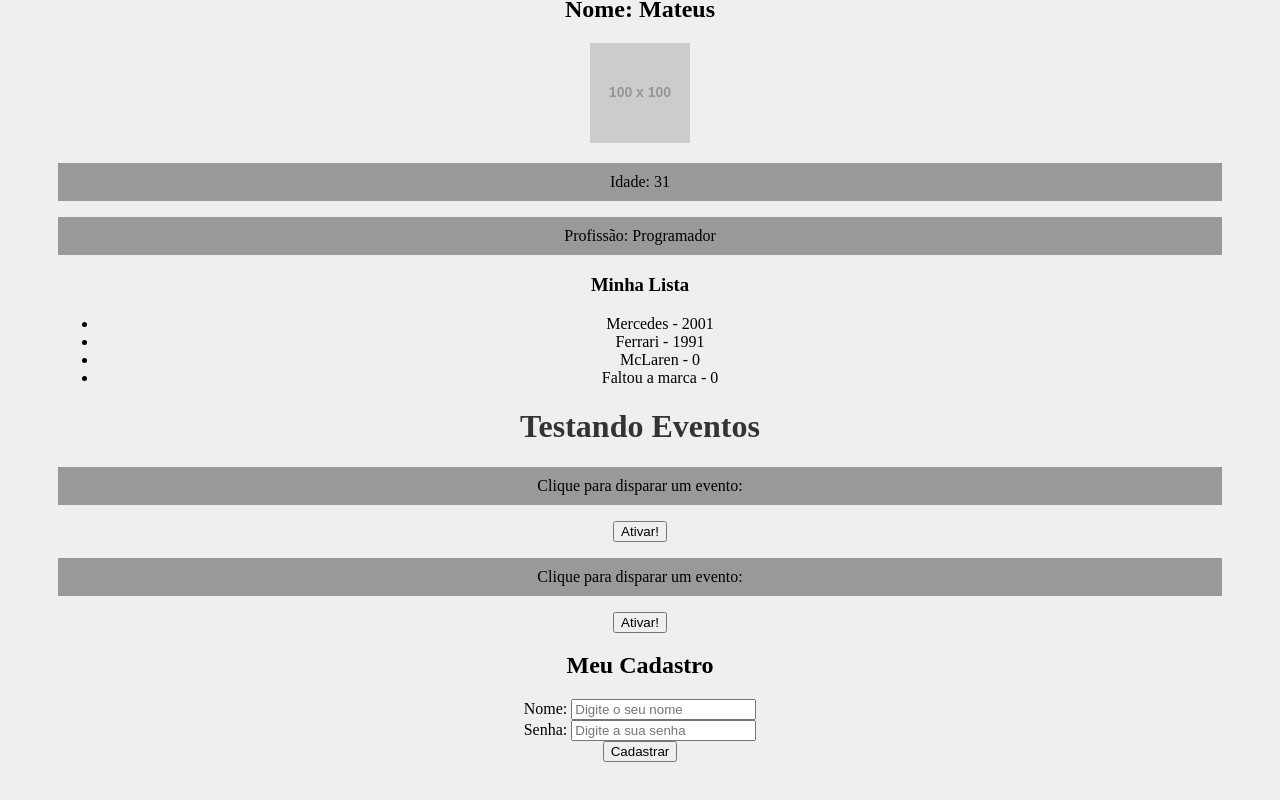
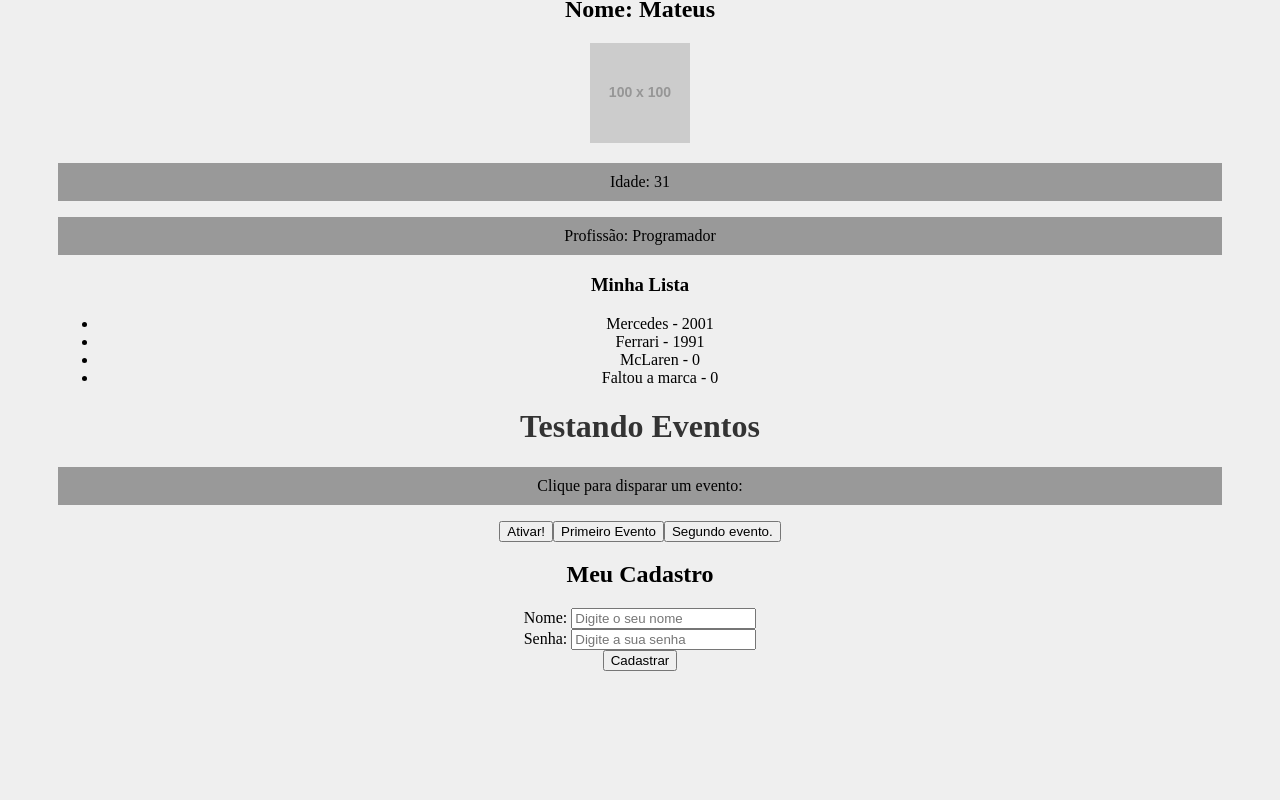
Before and after one commit to ton-long/react, a React (Create React App) app in the folder meu-projeto/: page / in a window 1280 px wide. Shown: the part 955-1755 px from the top of the page. After the commit the page ends 1684 px from the top, so only its background shows below. Built offline with nearby package versions, Linux system fonts and the light colour scheme.

Commit message:
Passar eventos por props

```diff
--- a/meu-projeto/src/App.js
+++ b/meu-projeto/src/App.js
@@ -55,7 +55,6 @@
       {/*Eventos no React*/}
 
       <h1>Testando Eventos</h1>
-      <Evento numero= '1'/>
       <Evento numero= '2'/>
       <Form/>
     </div>
--- a/meu-projeto/src/components/Evento.js
+++ b/meu-projeto/src/components/Evento.js
@@ -1,13 +1,24 @@
+import Button from "./evento/Button"
+
 function Evento({ numero }){
 
   function meuEvento(){
     window.alert(`Clicou!! ${numero}`)
+  }
+  function primeiroEvento(){
+    window.alert("Ativou o primeiro evento.")
+  }
+  function segundoEvento(){
+    alert("Ativou o segundo evento.")
   }
 
   return(
     <>
       <p>Clique para disparar um evento:</p>
       <button onClick={meuEvento}>Ativar!</button>
+      {/*Passando eventos por props */}
+      <Button event= {primeiroEvento} text='Primeiro Evento'/>
+      <Button event= {segundoEvento} text='Segundo evento.'/>
     </>
   )
 }
--- a/meu-projeto/src/components/Form.js
+++ b/meu-projeto/src/components/Form.js
@@ -1,6 +1,7 @@
 import { useState } from 'react'
 
 function Form(){
+
   function cadastrarUsuario(e){
     e.preventDefault()
     console.log(`O usuário: ${name} foi cadastrado com a senha: ${password}.`)
--- /dev/null
+++ b/meu-projeto/src/components/evento/Button.js
@@ -0,0 +1,4 @@
+function Button(props){
+    return <button onClick={props.event}>{props.text}</button>
+}
+export default Button
```
Lines whose indentation alone changed are shown as unchanged.
